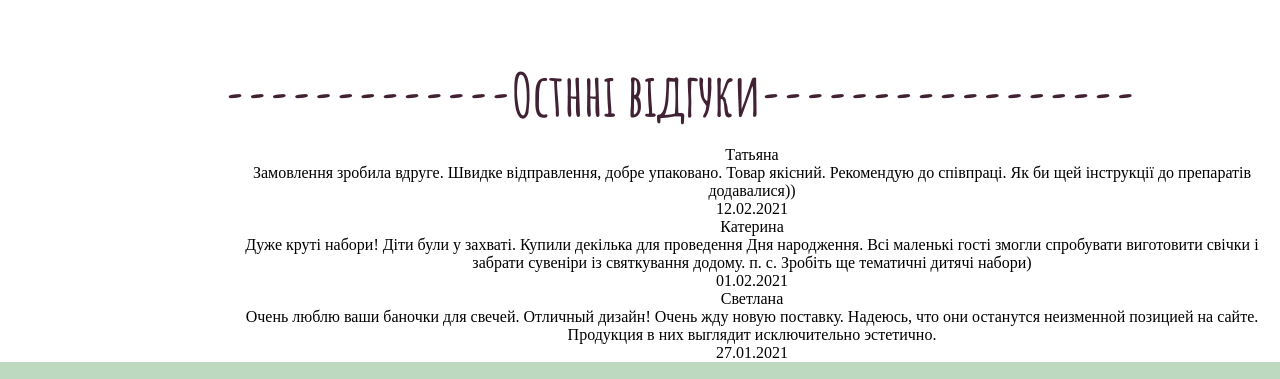
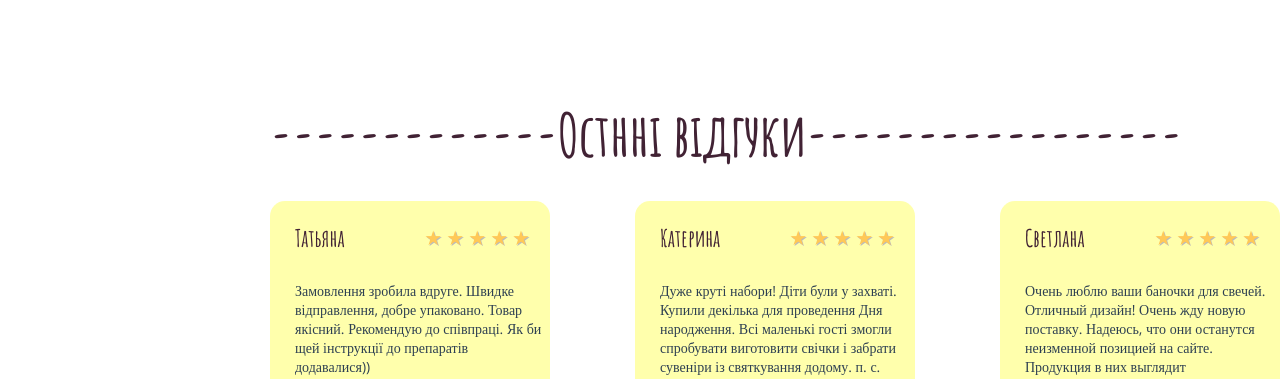
Before and after one commit to VictoriaIvashchenko/web, a plain HTML site: page Candler/index.html in a window 1280 px wide. Shown: the part 1643-2022 px from the top of the page. Drawn offline with nearby package versions, Linux system fonts and the light colour scheme.

Commit message:
Add files via upload

```diff
--- a/Candler/styles.css
+++ b/Candler/styles.css
@@ -341,7 +341,7 @@ body {
   margin-right: auto;
   flex-direction: row;
   justify-content: space-between;
-  margin-top: 20px;
+  margin-top: 15px;
 }
 .title_f {
   font-family: Amatic SC;
@@ -403,7 +403,6 @@ body {
 }
 .main_part {
   order: 2;
-  max-height: 2639px;
   min-height: 538px;
 }
 .content_m {
@@ -448,6 +447,9 @@ body {
   margin-top: 5px;
   font-size: 36px;
   color: #412234;
+}
+.catalog a {
+  text-decoration: none;
 }
 #line {
   width: 195.74px;
@@ -505,9 +507,11 @@ body {
   flex-wrap: wrap;
   flex-direction: row;
   justify-content: space-between;
+  margin-bottom: 40px;
 }
 .art1 {
-  width: 444.63px;
+  max-width: 444.63px;
+  min-width: 280px;
   height: 455px;
   background: rgba(255, 200, 87, 0.5);
   border-radius: 10px;
@@ -622,6 +626,72 @@ body {
   display: flex;
   flex-direction: column;
   justify-content: center;
+}
+.rating-result {
+  position: absolute;
+  right: 20px;
+  margin-top: 27px;
+}
+.rating-result span {
+  font-size: 20px;
+  line-height: 1;
+  color: lightgrey;
+  text-shadow: 1px 1px #bbb;
+}
+.rating-result > span:before {
+  content: '★';
+}
+.rating-result > span.active {
+  color: #FFC857;
+  text-shadow: #2E4052;
+}
+.com_1 {
+  width: 280px;
+  height: 309.69px;
+  position: relative;
+  background: #ffffac;
+  border-radius: 15px;
+  margin-top: 15px;
+}
+.comm {
+  position: absolute;
+  width: 247px;
+  height: 178.74px;
+  left: 25px;
+  top: 80px;
+  text-align: left;
+  font-family: Open Sans;
+  font-style: normal;
+  font-weight: normal;
+  font-size: 14px;
+  line-height: 19px;
+  color: #2E4052;
+  mix-blend-mode: darken;
+}
+.date {
+  position: absolute;
+  width: 72px;
+  height: 29.05px;
+  left: 188px;
+  top: 268px;
+  font-family: Open Sans;
+  font-style: normal;
+  font-weight: normal;
+  font-size: 14px;
+  line-height: 19px;
+  color: #2E4052;
+}
+.name {
+  position: absolute;
+  width: 42px;
+  height: 38.23px;
+  left: 25px;
+  top: 25px;
+  font-family: Amatic SC;
+  font-weight: bold;
+  font-size: 24px;
+  line-height: 25px;
+  color: #412234;
 }
 .soc_ad {
   position: relative;
@@ -832,4 +902,12 @@ body {
     align-content: center;
   }
 }
+@media (max-width: 448px) {
+  .blog {
+    display: none;
+  }
+  .comment {
+    display: none;
+  }
+}
 /*# sourceMappingURL=styles.css.map */
```
Also changed, not shown: 1 other file.
